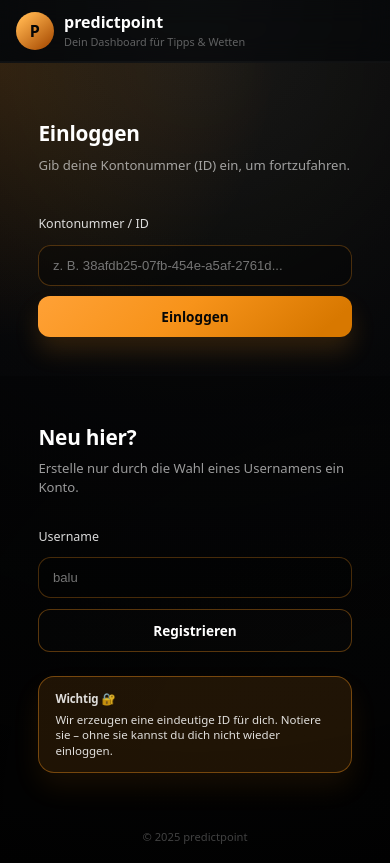
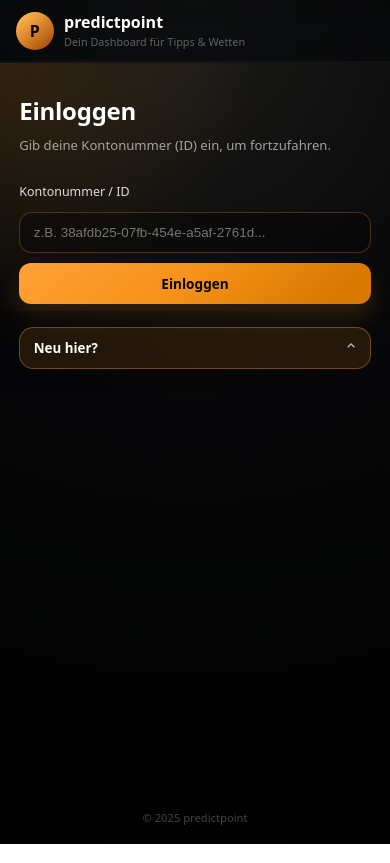
Before and after one commit to christophersiem/predictpoint, a React (Vite) app in the folder frontend/: page / in a window 390 px wide. Built offline with nearby package versions, Linux system fonts and the light colour scheme.

Commit message:
Hide register area on mobile

```diff
--- a/frontend/src/App.css
+++ b/frontend/src/App.css
@@ -1,4 +1,4 @@
-/* Reset / Base */
+/* ============= RESET / BASE ============= */
 * {
   margin: 0;
   padding: 0;
@@ -9,18 +9,12 @@
   --orange: #f7931a;
   --orange-dark: #d87800;
   --bg: radial-gradient(circle at top, #131517 0%, #090b0d 35%, #010101 100%);
-  --surface: rgba(12, 14, 16, 0.35);
-  --border: rgba(255, 255, 255, 0.06);
-  --radius-lg: 1.4rem;
-  --radius-sm: 0.9rem;
   --text: #ffffff;
   --muted: rgba(255, 255, 255, 0.6);
-  --shadow-1: 0 20px 45px rgba(0, 0, 0, 0.35);
   font-family: system-ui, -apple-system, BlinkMacSystemFont, "Segoe UI",
   "Roboto", "Helvetica Neue", Arial, sans-serif;
 }
 
-/* GANZ WICHTIG: Root darf NICHT max-width haben */
 html,
 body,
 #root {
@@ -29,13 +23,7 @@ body,
   background: #000;
 }
 
-#root {
-  max-width: none;      /* überschreibt Vite/CRA-default */
-  margin: 0;            /* überschreibt Vite/CRA-default */
-  padding: 0;           /* überschreibt Vite/CRA-default */
-}
-
-/* Page layout */
+/* ============= PAGE STRUCTURE ============= */
 .page {
   min-height: 100vh;
   width: 100%;
@@ -44,7 +32,7 @@ body,
   flex-direction: column;
 }
 
-/* Topbar */
+/* ============= TOPBAR ============= */
 .topbar {
   height: 62px;
   display: flex;
@@ -79,15 +67,15 @@ body,
   color: rgba(255, 255, 255, 0.35);
 }
 
-/* Fläche unter der Topbar */
+/* ============= MAIN WRAPPER ============= */
 .auth-wrapper {
   flex: 1;
   width: 100%;
-  min-height: calc(100vh - 62px - 52px); /* oben Topbar, unten Footer */
+  min-height: calc(100vh - 62px - 52px); /* topbar + footer */
   display: flex;
 }
 
-/* 2-Spalten-Karte über die GANZE Breite */
+/* ============= AUTH CARD (2 SPALTEN) ============= */
 .auth-card {
   flex: 1 1 auto;
   width: 100%;
@@ -100,20 +88,21 @@ body,
   );
   border-top: 1px solid rgba(255, 255, 255, 0.04);
   display: grid;
+  /* schmale, zentrierte Spalten */
   grid-template-columns: minmax(280px, 420px) 1px minmax(280px, 420px);
   justify-content: center;
   border-radius: 0;
   overflow: hidden;
 }
 
-/* Linke & rechte Seite */
+/* ============= SPALTEN ============= */
 .auth-left,
 .auth-right {
   padding: 2.4rem 2.4rem;
   display: flex;
   flex-direction: column;
   gap: 1.5rem;
-  color: #fff;
+  color: var(--text);
   max-width: 420px;
   width: 100%;
   margin: 0 auto;
@@ -135,7 +124,7 @@ body,
   );
 }
 
-/* Vertikale Trennlinie */
+/* vertikale Trennlinie (nur Desktop) */
 .divider {
   width: 1px;
   background: linear-gradient(
@@ -146,9 +135,16 @@ body,
   );
 }
 
-/* Headings */
-.auth-left h2,
-.auth-right h2 {
+/* ============= SECTION HEADS ============= */
+.section-head {
+  min-height: 90px;
+  display: flex;
+  flex-direction: column;
+  justify-content: center;
+  gap: 0.4rem;
+}
+
+.section-head h2 {
   font-size: 1.5rem;
   letter-spacing: -0.01em;
 }
@@ -159,7 +155,7 @@ body,
   line-height: 1.4;
 }
 
-/* Forms */
+/* ============= FORM ============= */
 .form {
   display: flex;
   flex-direction: column;
@@ -189,7 +185,7 @@ body,
   box-shadow: 0 0 0 3.5px rgba(247, 147, 26, 0.12);
 }
 
-/* Buttons */
+/* ============= BUTTONS ============= */
 .primary-btn,
 .secondary-btn {
   border: none;
@@ -204,6 +200,7 @@ body,
   align-items: center;
   justify-content: center;
   gap: 0.45rem;
+  width: 100%;
 }
 
 .primary-btn {
@@ -227,31 +224,7 @@ body,
   background: rgba(247, 147, 26, 0.16);
 }
 
-/* Hinweistext */
-.hint {
-  font-size: 0.7rem;
-  line-height: 1.35;
-  color: rgba(255, 255, 255, 0.42);
-  max-width: 340px;
-}
-
-/* Footer */
-.footer {
-  height: 52px;
-  display: grid;
-  place-items: center;
-  color: rgba(255, 255, 255, 0.25);
-  font-size: 0.7rem;
-}
-.section-head {
-  min-height: 90px;              /* kannst du mit 80–110 spielen */
-  display: flex;
-  flex-direction: column;
-  justify-content: center;       /* Text schön mittig */
-  gap: 0.4rem;
-}
-
-
+/* ============= WICHTIG-HINWEIS ============= */
 .important-hint {
   background: rgba(247, 147, 26, 0.12);
   border: 1px solid rgba(247, 147, 26, 0.4);
@@ -263,14 +236,23 @@ body,
   max-width: 360px;
   box-shadow: 0 14px 28px rgba(247, 147, 26, 0.09);
 }
+
 .important-hint-title {
   font-weight: 600;
   margin-bottom: 0.3rem;
   letter-spacing: -0.01em;
 }
 
-/* ===== Overlay ===== */
+/* ============= FOOTER ============= */
+.footer {
+  height: 52px;
+  display: grid;
+  place-items: center;
+  color: rgba(255, 255, 255, 0.25);
+  font-size: 0.7rem;
+}
 
+/* ============= OVERLAY FÜR ERZEUGTE ID ============= */
 .id-modal-backdrop {
   position: fixed;
   inset: 0;
@@ -313,7 +295,8 @@ body,
 
 .id-value {
   flex: 1;
-  font-family: ui-monospace, SFMono-Regular, SFMono-Regular, SFMono-Regular, Menlo, Monaco, Consolas, "Liberation Mono", "Courier New", monospace;
+  font-family: ui-monospace, SFMono-Regular, Menlo, Monaco, Consolas,
+  "Liberation Mono", "Courier New", monospace;
   font-size: 0.78rem;
   white-space: nowrap;
   overflow: hidden;
@@ -349,18 +332,90 @@ body,
   width: 100%;
 }
 
-/* ======= Responsive ======= */
+/* ============= MOBILE-TOGGLE DEFAULT (DESKTOP) ============= */
+/* Auf großen Screens NICHT anzeigen */
+.auth-right .mobile-register-toggle {
+  display: none;
+}
 
-@media (max-width: 970px) {
+/* Auf großen Screens ist der Inhalt immer offen */
+.auth-right .register-content {
+  display: flex;
+  flex-direction: column;
+  gap: 1.3rem;
+}
+
+/* ============= RESPONSIVE ============= */
+@media (max-width: 768px) {
+  /* 1 Spalte, nicht stretchen */
   .auth-card {
     grid-template-columns: 1fr;
+    min-height: auto;
+    height: auto;
+    align-content: flex-start;
   }
+
+  .auth-wrapper {
+    min-height: auto;
+  }
+
   .divider {
     display: none;
   }
-  .auth-left,
+
+  .auth-left {
+    padding: 1.6rem 1.2rem 0.4rem;
+  }
+
   .auth-right {
-    max-width: 520px;
+    padding: 0.6rem 1.2rem 1.4rem;
+    margin-top: 0;
+  }
+
+  /* Toggle NUR hier anzeigen */
+  .auth-right .mobile-register-toggle {
+    display: flex;
+    align-items: center;
+    justify-content: space-between;
+    gap: 0.5rem;
+    background: rgba(247, 147, 26, 0.12);
+    border: 1px solid rgba(247, 147, 26, 0.4);
+    border-radius: 0.9rem;
+    padding: 0.7rem 0.85rem;
+    color: #fff;
+    font-weight: 600;
+    width: 100%;
+    cursor: pointer;
+    margin-top: 0.4rem;
+  }
+
+  .auth-right .chevron {
+    display: inline-block;
+    transition: transform 0.15s ease;
+    font-size: 0.8rem;
+    opacity: 0.7;
+  }
+
+  .auth-right.is-open .chevron {
+    transform: rotate(180deg);
+    opacity: 1;
+  }
+
+  /* Inhalt auf Mobile standardmäßig VERSTECKEN */
+  .auth-right .register-content {
+    display: none;
+    margin-top: 0.5rem;
+  }
+
+  /* ...aber anzeigen, wenn die Klasse .is-open gesetzt ist */
+  .auth-right.is-open .register-content {
+    display: flex;
+    flex-direction: column;
+    gap: 1.3rem;
+  }
+
+  .section-head {
+    min-height: 70px;
   }
 }
 
@@ -369,13 +424,4 @@ body,
     gap: 10px;
     padding: 0 1rem;
   }
-
-  .auth-left h2,
-  .auth-right h2 {
-    font-size: 1.3rem;
-  }
-
-  .form input {
-    font-size: 0.82rem;
-  }
 }
--- a/frontend/src/App.tsx
+++ b/frontend/src/App.tsx
@@ -1,14 +1,17 @@
-import {useState} from 'react';
+import { useState } from 'react';
 import './App.css';
 
 function App() {
     const [id, setId] = useState('');
     const [username, setUsername] = useState('');
 
-    // für das Overlay
+    // overlay / id
     const [showIdModal, setShowIdModal] = useState(false);
     const [createdId, setCreatedId] = useState('');
     const [copied, setCopied] = useState(false);
+
+    // NEU: mobile-collapse für Registrierung
+    const [isRegisterOpen, setIsRegisterOpen] = useState(false);
 
     const handleCreateUser = async (e: React.FormEvent) => {
         e.preventDefault();
@@ -18,16 +21,14 @@ function App() {
                 headers: {
                     'Content-Type': 'application/json',
                 },
-                body: JSON.stringify({name: username}),
+                body: JSON.stringify({ name: username }),
             });
             if (!response.ok) {
                 throw new Error('Fehler beim Registrieren');
             }
             const newId = await response.text();
 
-            // in Loginfeld setzen
             setId(newId);
-            // für Overlay merken
             setCreatedId(newId);
             setShowIdModal(true);
             setCopied(false);
@@ -45,7 +46,7 @@ function App() {
                 headers: {
                     'Content-Type': 'application/json',
                 },
-                body: JSON.stringify({id}),
+                body: JSON.stringify({ id }),
             });
             if (!response.ok) {
                 throw new Error('Fehler beim Einloggen');
@@ -80,9 +81,9 @@ function App() {
 
             <main className="auth-wrapper">
                 <div className="auth-card">
+                    {/* LINKS */}
                     <div className="auth-left">
                         <div className="section-head">
-
                             <h2>Einloggen</h2>
                             <p className="subtext">Gib deine Kontonummer (ID) ein, um fortzufahren.</p>
                         </div>
@@ -93,7 +94,7 @@ function App() {
                                 type="text"
                                 onChange={(e) => setId(e.target.value)}
                                 value={id}
-                                placeholder="z. B. 38afdb25-07fb-454e-a5af-2761d..."
+                                placeholder="z.B. 38afdb25-07fb-454e-a5af-2761d..."
                                 required
                             />
                             <button type="submit" className="primary-btn">
@@ -102,14 +103,27 @@ function App() {
                         </form>
                     </div>
 
-                    <div className="divider" aria-hidden/>
+                    <div className="divider" aria-hidden />
 
-                    <div className="auth-right">
+                    {/* RECHTS */}
+                    <div className={`auth-right ${isRegisterOpen ? 'is-open' : ''}`}>
+                        {/* Mobile-Toggle */}
+                        <button
+                            type="button"
+                            className="mobile-register-toggle"
+                            onClick={() => setIsRegisterOpen((prev) => !prev)}
+                        >
+                            Neu hier?
+                            <span className={`chevron ${isRegisterOpen ? 'rotated' : ''}`}>⌃</span>
+                        </button>
+
+                        {/* Inhalt, der auf mobile einklappbar ist */}
+                        <div className="register-content">
                             <div className="section-head">
-
                                 <h2>Neu hier?</h2>
                                 <p className="subtext">Erstelle nur durch die Wahl eines Usernamens ein Konto.</p>
                             </div>
+
                             <form onSubmit={handleCreateUser} className="form">
                                 <label htmlFor="username">Username</label>
                                 <input
@@ -128,9 +142,10 @@ function App() {
                             <div className="important-hint">
                                 <p className="important-hint-title">Wichtig 🔐</p>
                                 <p>
-                                Wir erzeugen eine eindeutige ID für dich. Notiere sie – ohne sie
+                                    Es wird eine eindeutige ID für dich erzeugt. Speichere sie und gib sie nicht weiter – ohne die ID
                                     kannst du dich nicht wieder einloggen.
                                 </p>
+                            </div>
                         </div>
                     </div>
                 </div>
@@ -140,26 +155,17 @@ function App() {
                 <p>© {new Date().getFullYear()} predictpoint</p>
             </footer>
 
-            {/* Overlay für erzeugte ID */}
+            {/* Overlay */}
             {showIdModal && (
                 <div className="id-modal-backdrop" onClick={() => setShowIdModal(false)}>
-                    <div
-                        className="id-modal"
-                        onClick={(e) => e.stopPropagation()} // Click im Modal nicht schließen
-                    >
+                    <div className="id-modal" onClick={(e) => e.stopPropagation()}>
                         <h3>Deine neue ID</h3>
                         <p className="id-modal-text">
                             Diese ID brauchst du jedes Mal zum Einloggen. Bitte sicher abspeichern.
                         </p>
-
                         <div className="id-box">
                             <span className="id-value">{createdId}</span>
-                            <button
-                                type="button"
-                                className="copy-btn"
-                                onClick={handleCopy}
-                                aria-label="ID kopieren"
-                            >
+                            <button type="button" className="copy-btn" onClick={handleCopy}>
                                 <svg
                                     xmlns="http://www.w3.org/2000/svg"
                                     width="18"
@@ -176,9 +182,7 @@ function App() {
                                 </svg>
                             </button>
                         </div>
-
-                        {copied ? <p className="copied-hint">✅ In die Zwischenablage kopiert</p> : null}
-
+                        {copied && <p className="copied-hint">✅ In die Zwischenablage kopiert</p>}
                         <button
                             type="button"
                             className="primary-btn modal-close-btn"
```
Lines whose indentation alone changed are shown as unchanged.
